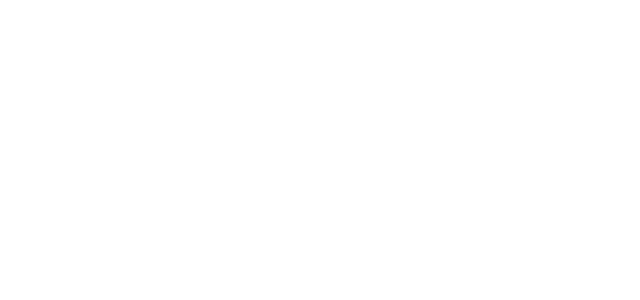
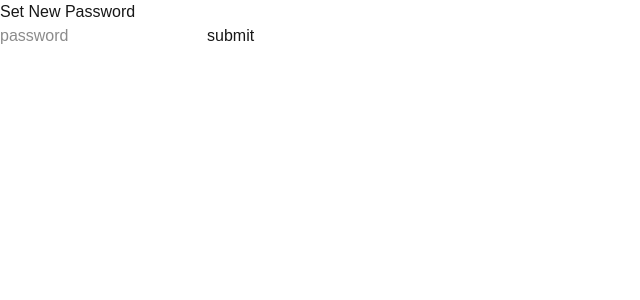
Before and after one commit to isabelle-bh/X-Drive, a Next.js app in the folder x-drive-crm/: page /auth/set-password in a window 1280 px wide. Shown: the top 300 px of the page, without its empty margins (0-640 px from the left). Built offline with nearby package versions, Linux system fonts and the light colour scheme.

Commit message:
feat: set-password page

```diff
--- a/x-drive-crm/app/auth/set-password/page.tsx
+++ b/x-drive-crm/app/auth/set-password/page.tsx
@@ -1,6 +1,7 @@
 "use client"
 
 import { useState } from "react";
+import { newPasswordValid } from "@/lib/auth"
 
 export default function SetPasswordPage() {
     const [password, setPassword] = useState("");
@@ -8,10 +9,31 @@ export default function SetPasswordPage() {
     async function handleSetPassword(e: any) {
         e.preventDefault();
 
-        const res = await fetch("/api/auth/set-password", {
-            method: "POST",
-            body: JSON.stringify({ password }),
-        });
+        if (newPasswordValid(password)) {
+            const res = await fetch("/api/auth/set-password", {
+                method: "POST",
+                body: JSON.stringify({ password }),
+            });
+            if (res.status === 200) {
+                alert("New password set successfully!");
+                window.location.href="/dashboard"
+            }
+        } else {
+            alert("Error: Password must be at least 8 characters long!");
+        }
     }
 
+    return(
+        <div>
+            <h1>Set New Password</h1>
+
+            <div>
+                <form onSubmit={handleSetPassword}>
+                    <input onChange={(e) => setPassword(e.target.value)} placeholder="password" type="password"></input>
+                    <button type="submit">submit</button>
+                </form>
+            </div>
+        </div>
+    )
+
 }
--- /dev/null
+++ b/x-drive-crm/lib/auth.ts
@@ -0,0 +1,7 @@
+
+
+export function newPasswordValid(pwd: string) {
+    if (pwd.length < 8) {
+        return "Error: Password must be at least 8 characters long!";
+    }
+}
```
